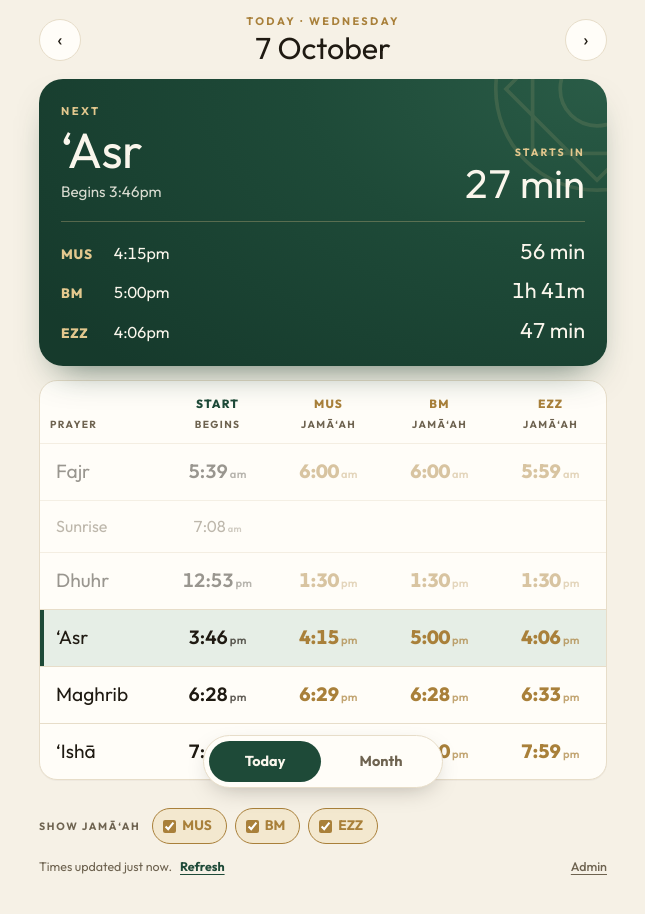
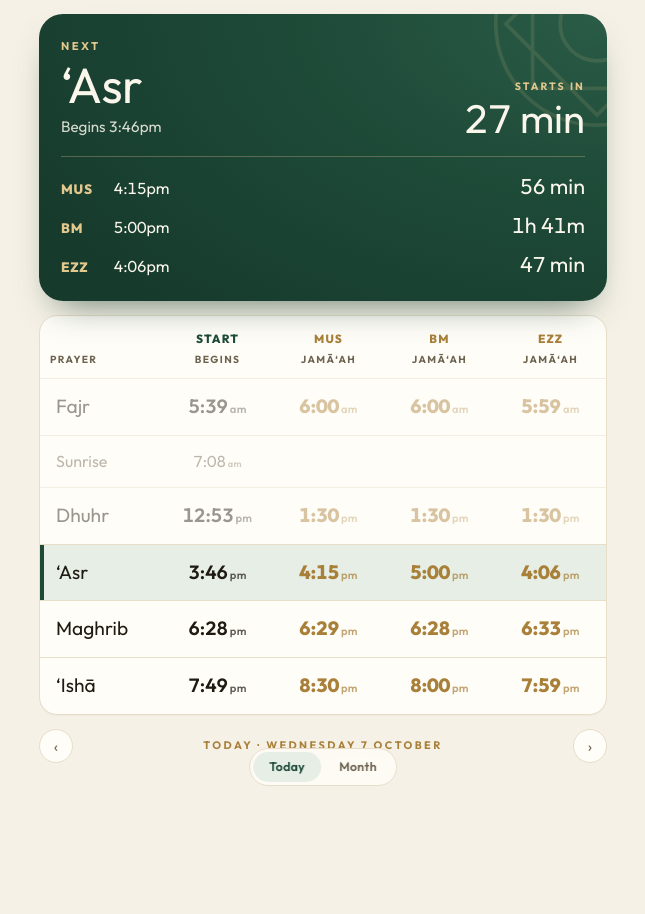
Before and after one commit to jozo12345/lpt, a plain HTML site: page index.html in a window 1280 px wide. Shown: the whole page, without its empty margins (317-962 px from the left). After the commit the page ends 877 px from the top, so only its background shows below. Drawn offline with Linux system fonts and the light colour scheme.

Commit message:
Add files via upload

```diff
--- a/index.html
+++ b/index.html
@@ -54,14 +54,12 @@ h2 { font-size: 1.35rem; }
 .eyebrow { font-size: .68rem; font-weight: 700; letter-spacing: .22em; text-transform: uppercase; color: var(--gold); }
 
 /* Floating tab bar */
-.nav { position: fixed; left: 50%; transform: translateX(-50%); bottom: calc(12px + env(safe-area-inset-bottom)); z-index: 10; display: flex; gap: 4px; padding: 5px; background: var(--surface); border: 1px solid var(--line); border-radius: 999px; box-shadow: 0 8px 24px -10px rgba(31, 26, 18, .35); }
-.nav button { min-width: 112px; border: 0; background: none; border-radius: 999px; padding: 10px 18px; font-weight: 700; font-size: .9rem; color: var(--muted); }
-.nav button[aria-selected="true"] { background: var(--green); color: var(--on-green); }
+/* Low-key view switch */
+.nav { position: fixed; left: 50%; transform: translateX(-50%); bottom: calc(14px + env(safe-area-inset-bottom)); z-index: 10; display: flex; gap: 2px; padding: 3px; background: rgba(255, 253, 248, .82); -webkit-backdrop-filter: blur(8px); backdrop-filter: blur(8px); border: 1px solid var(--line); border-radius: 999px; }
+.nav button { border: 0; background: none; border-radius: 999px; padding: 6px 16px; font-weight: 600; font-size: .78rem; letter-spacing: .02em; color: var(--muted); }
+.nav button[aria-selected="true"] { background: var(--green-soft); color: var(--green); }
 
 /* Date */
-.daybar { display: flex; align-items: center; gap: 10px; }
-.daybar .when { flex: 1; min-width: 0; text-align: center; display: grid; gap: 2px; }
-.gdate { font-family: var(--font-display); font-size: 1.9rem; line-height: 1.1; white-space: nowrap; }
 .iconbtn { width: 42px; height: 42px; border-radius: 50%; border: 1px solid var(--line); background: var(--surface); color: var(--ink); font-size: 1.2rem; display: grid; place-items: center; flex: none; }
 .todaybtn { border: 0; background: none; color: var(--green); font-weight: 700; font-size: .82rem; text-decoration: underline; text-underline-offset: 3px; padding: 2px; justify-self: center; }
 
@@ -161,6 +159,11 @@ pre.prompt { white-space: pre-wrap; background: var(--bg); border: 1px solid var
 .foot { font-size: .78rem; color: var(--muted); display: grid; gap: 4px; }
 .foot a { color: var(--green); }
 .fresh .grow { flex: 1; }
+.daynav { display: flex; align-items: center; gap: 10px; }
+.daynav .when { flex: 1; min-width: 0; text-align: center; display: grid; gap: 2px; }
+.daynav .todaybtn { font-size: .78rem; }
+.iconbtn.sm { width: 34px; height: 34px; font-size: 1rem; color: var(--muted); }
+.sr { position: absolute; width: 1px; height: 1px; overflow: hidden; clip: rect(0 0 0 0); white-space: nowrap; }
 .linkbtn.subtle { color: var(--muted); font-weight: 500; }
 .adminbar { display: flex; align-items: center; gap: 12px; }
 .adminbar h1 { font-size: 1.8rem; }
@@ -179,20 +182,17 @@ pre.prompt { white-space: pre-wrap; background: var(--bg); border: 1px solid var
 
   <!-- TODAY -->
   <section id="v-today" style="display:grid;gap:14px">
-    <div class="daybar">
-      <button class="iconbtn" id="d-prev" aria-label="Previous day">‹</button>
+    <div class="next" id="next" hidden></div>
+    <div class="board" id="board"><div class="empty">Loading times…</div></div>
+    <div class="daynav">
+      <button class="iconbtn sm" id="d-prev" aria-label="Previous day">‹</button>
       <div class="when">
-        <div class="eyebrow" id="gday">&nbsp;</div>
-        <div class="gdate" id="gdate">&nbsp;</div>
+        <span class="eyebrow" id="gday">&nbsp;</span>
         <button class="todaybtn" id="d-today" hidden>Back to today</button>
       </div>
-      <button class="iconbtn" id="d-next" aria-label="Next day">›</button>
+      <button class="iconbtn sm" id="d-next" aria-label="Next day">›</button>
     </div>
-    <div class="next" id="next" hidden></div>
-    <div class="board" id="board"><div class="empty">Loading times…</div></div>
     <ul class="notes" id="daynotes"></ul>
-    <fieldset class="pick" id="showpick"></fieldset>
-    <div class="fresh" id="fresh"></div>
   </section>
 
   <!-- MONTH -->
@@ -204,6 +204,7 @@ pre.prompt { white-space: pre-wrap; background: var(--bg); border: 1px solid var
     </div>
     <div id="msheet"></div>
     <p class="say">Start times from London Prayer Times (East London Mosque timetable).</p>
+    <div class="fresh" id="fresh"></div>
   </section>
 
   <!-- TIMETABLES -->
@@ -215,6 +216,12 @@ pre.prompt { white-space: pre-wrap; background: var(--bg); border: 1px solid var
     <div class="banner" id="pendingbar" hidden>
       <span id="pendingtext"></span>
       <button class="btn primary" id="pub-now">Publish now</button>
+    </div>
+
+    <div class="panel">
+      <h2>Home screen</h2>
+      <p class="say">Tick the mosques whose jamā‘ah times show on this phone's home screen.</p>
+      <fieldset class="pick" id="showpick"></fieldset>
     </div>
 
     <div style="display:grid;gap:10px">
@@ -446,8 +453,8 @@ const ui = { view: "today", day: startOfDay(new Date()), mKey: mkey(new Date()),
 function renderToday() {
   const d = ui.day;
   const isToday = +d === +startOfDay(new Date());
-  $("gday").textContent = isToday ? "Today · " + d.toLocaleDateString("en-GB", { weekday: "long" }) : d.toLocaleDateString("en-GB", { weekday: "long" });
-  $("gdate").textContent = d.toLocaleDateString("en-GB", { day: "numeric", month: "long" });
+  const full = d.toLocaleDateString("en-GB", { weekday: "long", day: "numeric", month: "long" });
+  $("gday").textContent = isToday ? "Today · " + full : full;
   $("d-today").hidden = isToday;
   if (!server && !pending.length) return;
   const st = startRow(d);
@@ -530,7 +537,7 @@ function nextJamaah(id, nowSec) {
 
 function renderPick() {
   const list = mosques();
-  $("showpick").innerHTML = list.length ? `<legend>Show jamā‘ah</legend>` + list.map(m =>
+  $("showpick").innerHTML = list.length ? `<legend class="sr">Show jamā‘ah</legend>` + list.map(m =>
     `<label class="${hidden.has(m.id) ? "" : "on"}" title="${esc(m.name)}"><input type="checkbox" id="pick-${esc(m.id)}" data-pick="${esc(m.id)}" ${hidden.has(m.id) ? "" : "checked"}>${esc(m.short)}</label>`).join("") : "";
 }
 function renderFresh(failed) {
--- a/sw.js
+++ b/sw.js
@@ -1,7 +1,7 @@
 // Offline support: the app shell is served from cache instantly and refreshed in the background;
 // the timetable file is fetched fresh when online and falls back to the cached copy offline.
 // Bump this whenever index.html changes so phones fetch the new app on their next visit.
-const VERSION = "st-v9";
+const VERSION = "st-v11";
 const SHELL = ["./", "index.html", "manifest.webmanifest", "icons/icon-192.png", "icons/icon-512.png", "data/timetables.json"];
 
 self.addEventListener("install", e => {
```
Also changed, not shown: README.md.
